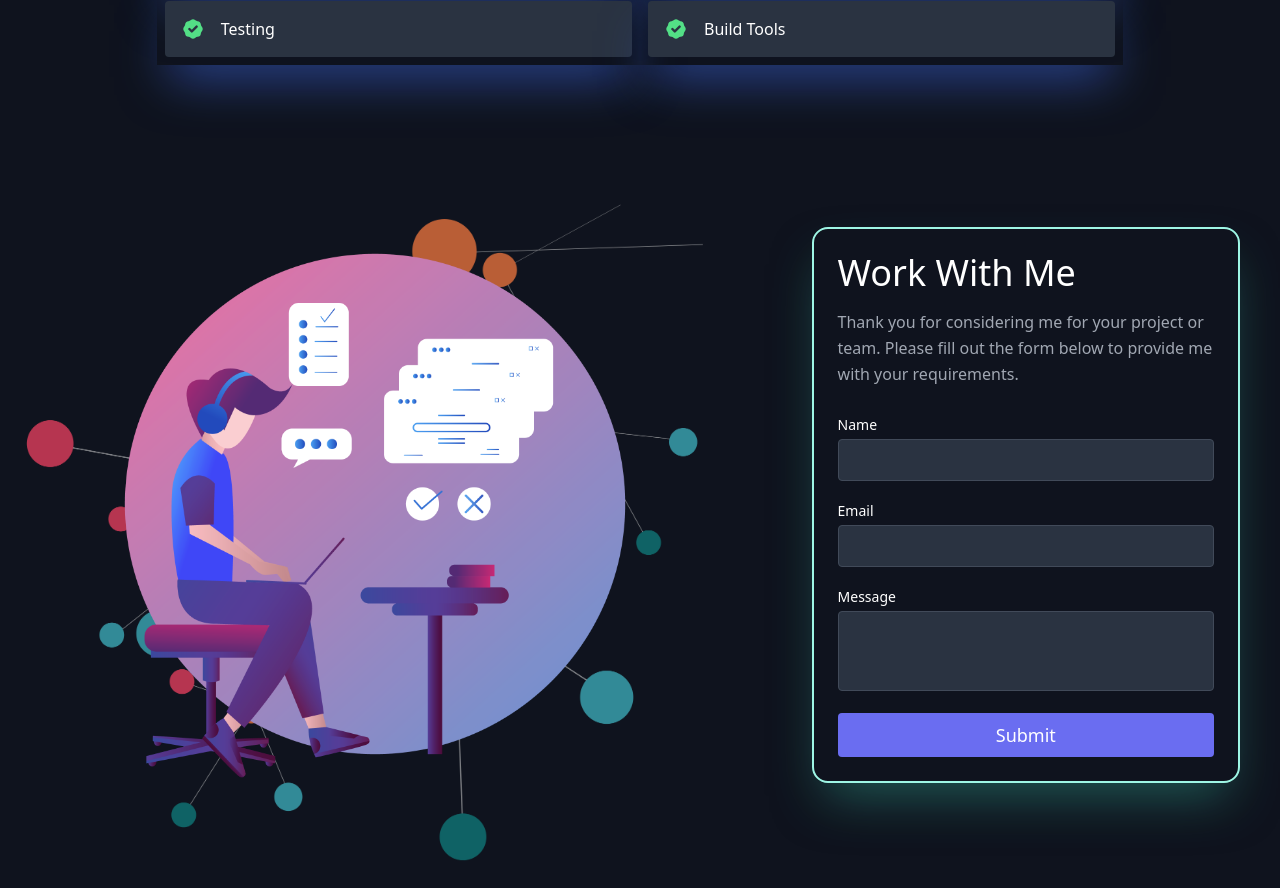
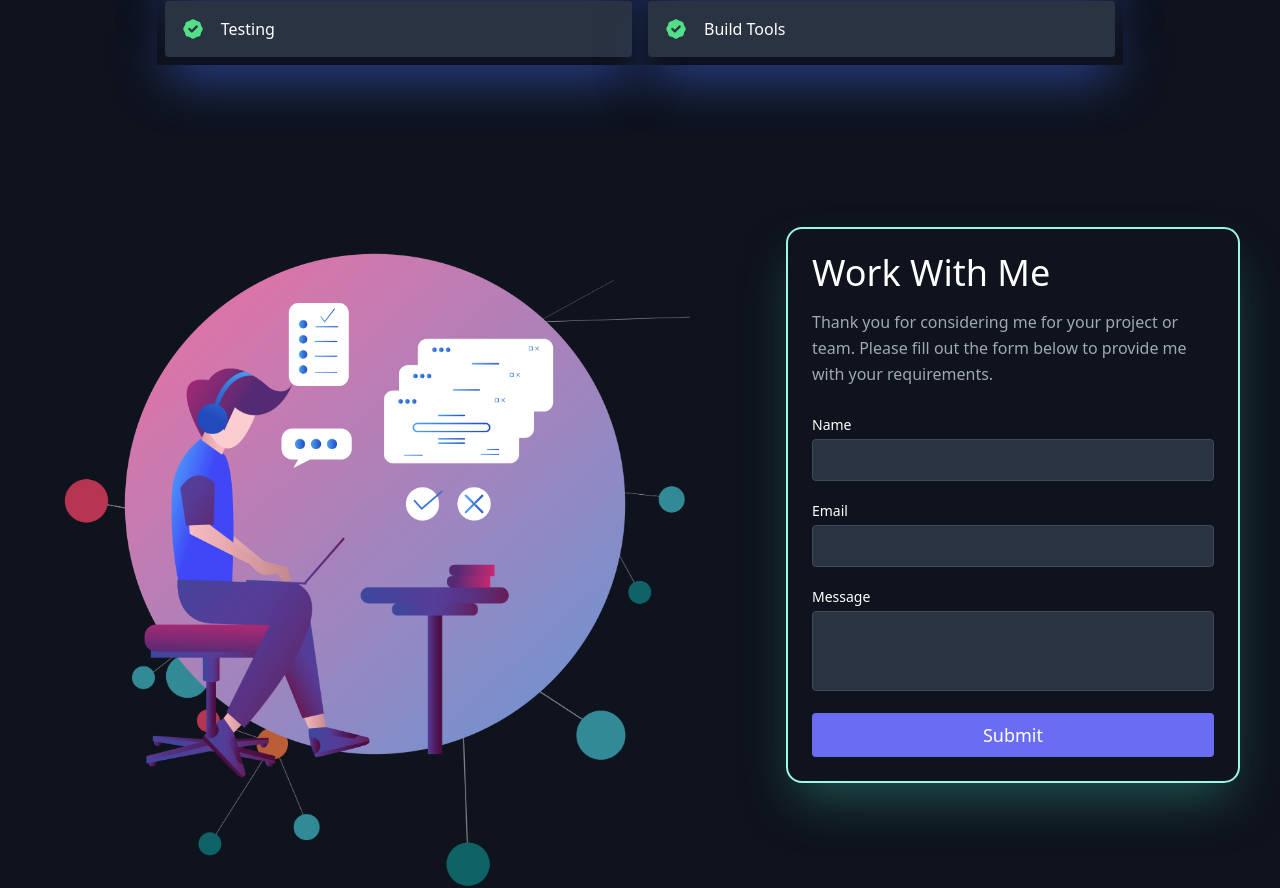
Before and after one commit to ankit0698/Ankit-portfolio, a React (Vite) app: page / in a window 1280 px wide. Shown: the part 3779-4667 px from the top of the page. Built offline with nearby package versions, Linux system fonts and the light colour scheme.

Commit message:
ui changed

```diff
--- a/src/Components/About.jsx
+++ b/src/Components/About.jsx
@@ -38,7 +38,7 @@ function About() {
           </p>
           <br />
 
-          <div className="flex justify-center animate-spin">
+          <div className="flex justify-center animate-spinny">
             <a
               href="#contact"
               className="inline-flex text-white bg-green-500 border-0 py-2 px-6 focus:outline-none hover:bg-green-600 rounded text-lg"
--- a/src/Components/Contact.jsx
+++ b/src/Components/Contact.jsx
@@ -1,5 +1,6 @@
 import { useForm, ValidationError } from "@formspree/react";
 import { BadgeCheckIcon } from "@heroicons/react/solid";
+import spiralImg from "../assets/spiral.png";
 
 function Contact() {
   const [state, handleSubmit] = useForm("xrgnkpql");
@@ -13,7 +14,7 @@ function Contact() {
         <div>
           <a
             href="/"
-            className="inline-block px-4 py-2 bg-green-500  text-white rounded-full hover:bg-green-600"
+            className=" px-4 py-2 bg-green-500   text-white rounded-full hover:bg-green-600"
           >
             Back to Home
           </a>
@@ -25,18 +26,24 @@ function Contact() {
   return (
     <section
       id="contact"
-      className=" min-h-screen mx-auto flex bg-[url('src/assets/spiral.png')] bg-no-repeat bg-contain   px-10 pb-12 md:mt-0 -mt-20  md:flex-row flex-col items-center "
+      className=" min-h-screen mx-auto flex relative   px-10 pb-12 md:mt-0 -mt-20  md:flex-row flex-col items-center "
     >
-      <div className="lg:flex-grow md:w-3/4 lg:pr-24 flex flex-col md:items-start mb-16   text-center">
+      <div className="group">
+        <div className="lg:flex-grow md:w-3/4 lg:pr-24 flex flex-col md:items-start mb-16   text-center">
+          <img
+            className="  max-w-[90%] lg:max-w-[650px] opacity-100 mt-8 z-10  "
+            src="dev.png"
+          />
+        </div>
         <img
-          className="  max-w-[90%] lg:max-w-[650px] opacity-100 mt-8 z-10  "
-          src="dev.png"
+          className="  max-w-[90%] absolute md:top-12 top-0 lg:max-w-[650px] mt-8 group-hover:animate-trans-right  "
+          src={spiralImg}
         />
       </div>
       <form
         onSubmit={handleSubmit}
         name="contact"
-        className="md:w-[500px] w-[320px] border-2 shadow-2xl shadow-teal-900 bg-gray-950 border-teal-200 rounded-2xl flex flex-col p-6 md:-mt-8 -mt-12"
+        className="md:w-[500px] w-[320px] border-2 shadow-2xl shadow-teal-900 bg-gray-950 border-teal-200 rounded-2xl flex flex-col z-20 p-6 md:-mt-8 -mt-12"
       >
         <h2 className="text-white sm:text-4xl text-3xl mb-4 font-medium title-font">
           Work With Me
@@ -97,3 +104,5 @@ function Contact() {
 }
 
 export default Contact;
+
+//bg-[url('src/assets/spiral.png')] bg-no-repeat bg-contain
--- a/src/Components/Projects.jsx
+++ b/src/Components/Projects.jsx
@@ -48,7 +48,7 @@ export default function Projects() {
                 </div>
               </div>
 
-              <button className="w-full absolute bottom-0 text-bold text-xl text-white left-0 py-3 bg-blue-900 group-hover:opacity-100 group-hover:animate-spin md:opacity-0  transition-opacity duration-700 ease-out ">
+              <button className="w-full absolute bottom-0 text-bold text-xl text-white left-0 py-3 bg-blue-900 group-hover:opacity-100 group-hover:animate-spinny md:opacity-0  transition-opacity duration-700 ease-out ">
                 See Demo
               </button>
             </a>
--- a/tailwind.config.js
+++ b/tailwind.config.js
@@ -8,7 +8,7 @@ export default {
           "0%, 100%": { transform: "translateX(10px)" },
           "50%": { transform: "translateX(0)" },
         },
-        spin: {
+        spinny: {
           from: {
             opacity: "0",
             transform: "translateY(-3rem)",
@@ -21,7 +21,7 @@ export default {
       },
       animation: {
         "trans-right": "trans-right 1.5s ease-in-out infinite",
-        spin: "spin 0.7s ease-in-out 1",
+        spinny: "spinny 0.7s ease-in-out 1",
       },
     },
   },
```
